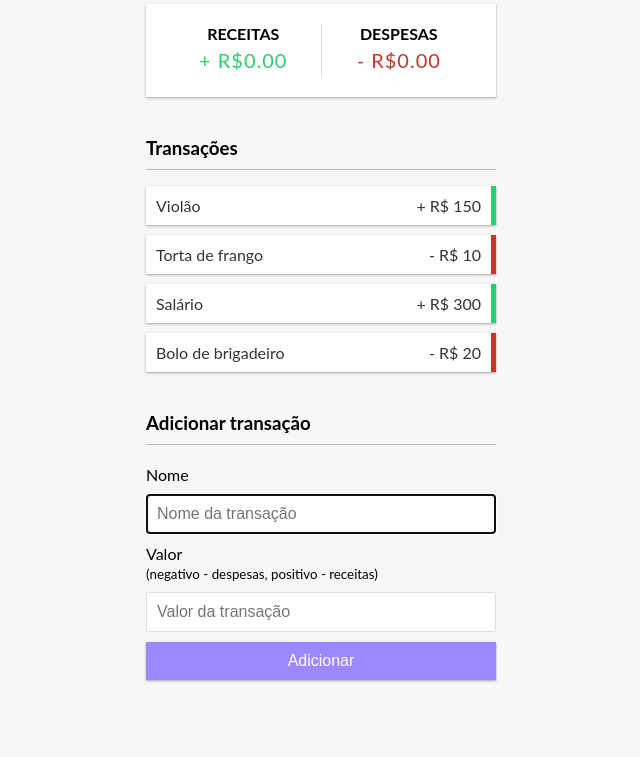
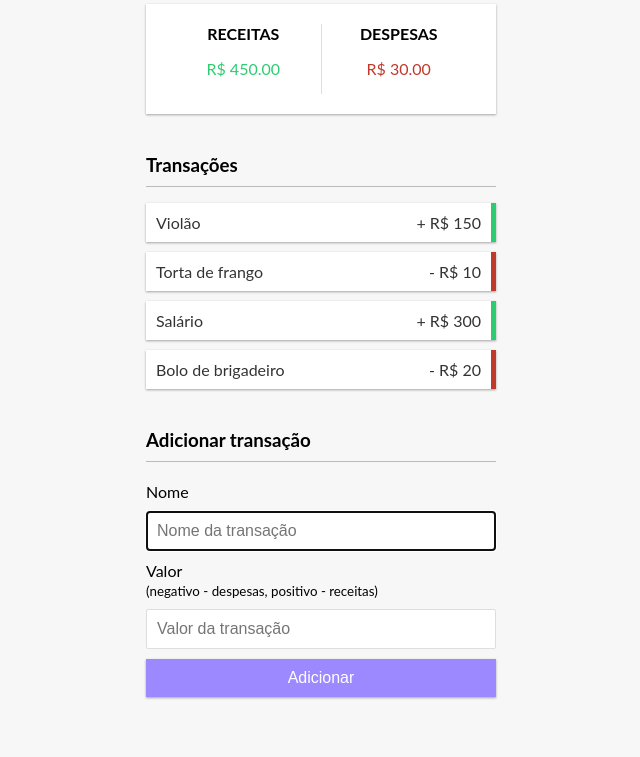
Before and after one commit to fabianodsa/Controle-financeiro-em-js, a plain HTML site: page index.html in a window 1280 px wide. Shown: the part 173-930 px from the top of the page, without its empty margins (319-959 px from the left). Drawn offline with Linux system fonts and the light colour scheme.

Commit message:
Função que exibe na tela o total das despesas, receitas e o balanço total criada

```diff
--- a/index.html
+++ b/index.html
@@ -17,12 +17,12 @@
       <div class="inc-exp-container">
         <div>
           <h4>Receitas</h4>
-          <p id="money-plus" class="money plus">+ R$0.00</p>
+          <p id="saldoReceita" class="saldoReceita">+ R$0.00</p>
         </div>
 
         <div>
           <h4>Despesas</h4>
-          <p id="money-minus" class="money minus">- R$0.00</p>
+          <p id="saldoDespesa" class="saldoDespesa">- R$0.00</p>
         </div>
       </div>
 
--- a/main.js
+++ b/main.js
@@ -1,4 +1,8 @@
 const transactionsUl = document.querySelector('#transactions')
+const saldoReceita = document.querySelector('#saldoReceita')
+const saldoDespesa = document.querySelector('#saldoDespesa')
+const balanco = document.querySelector('#balance')
+
 
 const dummyTransactions = [
     { id: 1, name: 'Bolo de brigadeiro', amount: -20},
@@ -30,8 +34,16 @@ const atualizarValores = () => {
         .filter(value => value > 0)
         .reduce((acumulador, value) => acumulador + value, 0)
         .toFixed(2)
-    console.log(total)
+    const despesas = Math.abs(valorDasTransacoes
+    .filter(value => value < 0)
+    .reduce((acumulador, value) => acumulador + value, 0))
+    .toFixed(2)
 
+    console.log(despesas)
+
+    balanco.textContent = `R$ ${total}`
+    saldoReceita.textContent = `R$ ${renda}`
+    saldoDespesa.textContent = `R$ ${despesas}`
 }
 
 const init = () => {
--- a/style.css
+++ b/style.css
@@ -65,11 +65,11 @@
     margin: 5px 0;
   }
 
-  .money.plus {
+  .saldoReceita {
     color: #2ecc71;
   }
 
-  .money.minus {
+  .saldoDespesa {
     color: #c0392b;
   }
 
```
